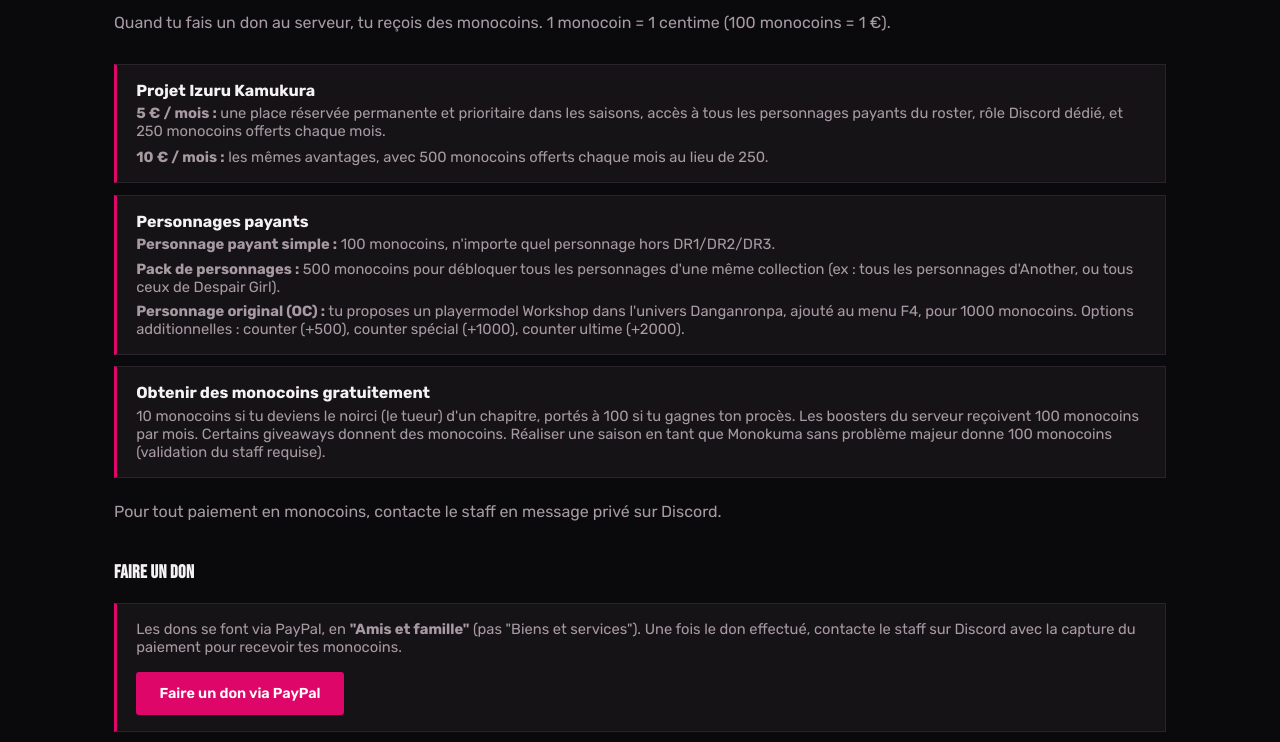
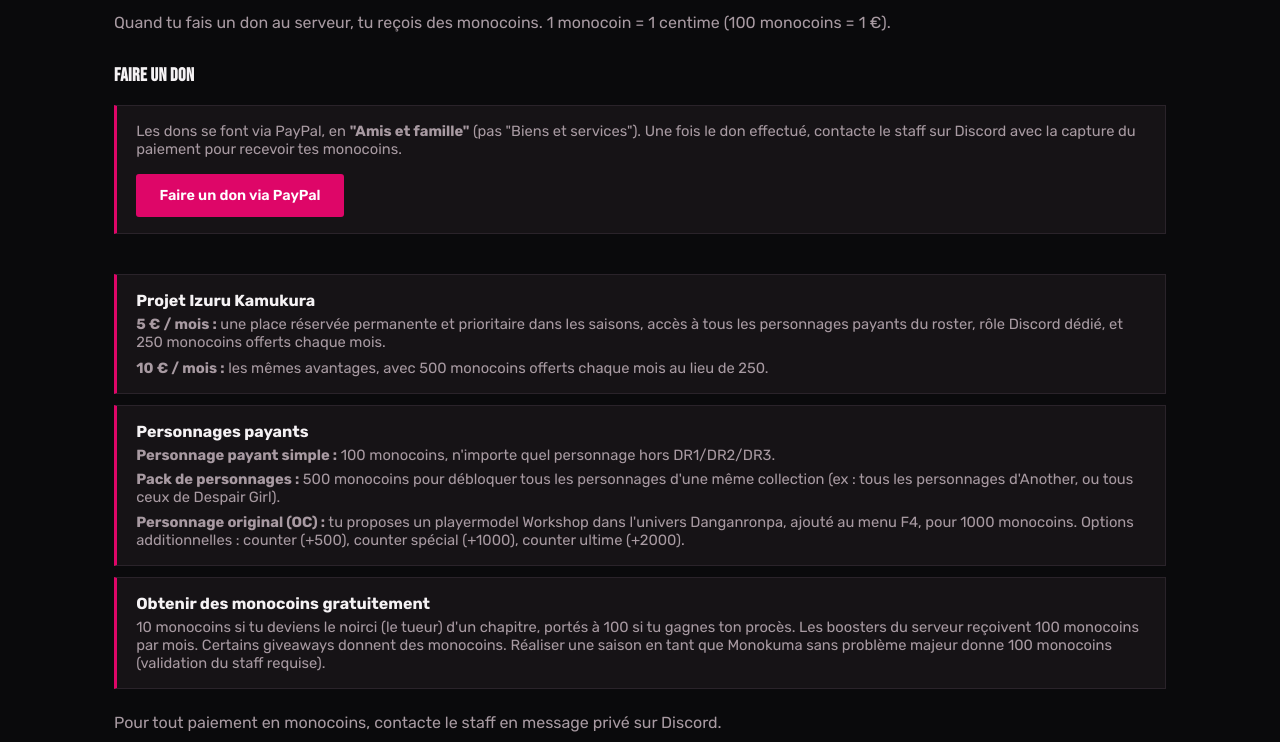
Before and after one commit to Katsu6624/danganronpa-rebirth-rp, a plain HTML site: page monocoins.html in a window 1280 px wide. Shown: the part 210-952 px from the top of the page. Drawn offline with Linux system fonts and the light colour scheme.

Commit message:
Deplace la section Faire un don en haut de la page Monocoins

```diff
--- a/monocoins.html
+++ b/monocoins.html
@@ -28,7 +28,15 @@
     <h2>Monocoins</h2>
     <p class="subtitle">Quand tu fais un don au serveur, tu reçois des monocoins. 1 monocoin = 1 centime (100 monocoins = 1 €).</p>
 
+    <h3>Faire un don</h3>
     <div class="rules-list">
+      <div class="rule-item">
+        <p>Les dons se font via PayPal, en <strong>"Amis et famille"</strong> (pas "Biens et services"). Une fois le don effectué, contacte le staff sur Discord avec la capture du paiement pour recevoir tes monocoins.</p>
+        <a class="btn btn-primary" href="https://paypal.me/katsuatechi?country.x=FR&locale.x=fr_FR" target="_blank" rel="noopener" style="margin-top:1rem;">Faire un don via PayPal</a>
+      </div>
+    </div>
+
+    <div class="rules-list" style="margin-top:2.5rem;">
       <div class="rule-item">
         <h4>Projet Izuru Kamukura</h4>
         <p><strong>5 € / mois :</strong> une place réservée permanente et prioritaire dans les saisons, accès à tous les personnages payants du roster, rôle Discord dédié, et 250 monocoins offerts chaque mois.</p>
@@ -47,14 +55,6 @@
     </div>
 
     <p class="subtitle" style="margin-top:1.5rem;">Pour tout paiement en monocoins, contacte le staff en message privé sur Discord.</p>
-
-    <h3 style="margin-top:2.5rem;">Faire un don</h3>
-    <div class="rules-list">
-      <div class="rule-item">
-        <p>Les dons se font via PayPal, en <strong>"Amis et famille"</strong> (pas "Biens et services"). Une fois le don effectué, contacte le staff sur Discord avec la capture du paiement pour recevoir tes monocoins.</p>
-        <a class="btn btn-primary" href="https://paypal.me/katsuatechi?country.x=FR&locale.x=fr_FR" target="_blank" rel="noopener" style="margin-top:1rem;">Faire un don via PayPal</a>
-      </div>
-    </div>
   </section>
 
   <footer>
```
